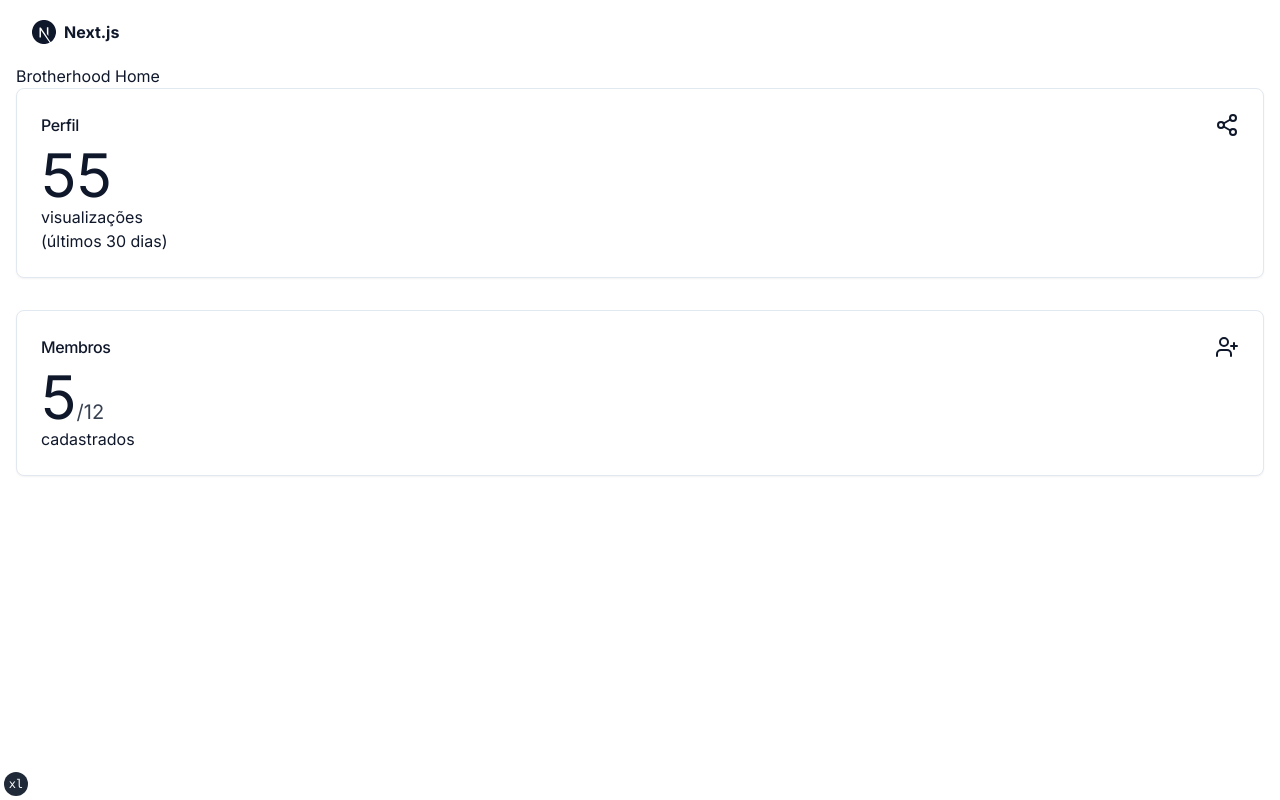
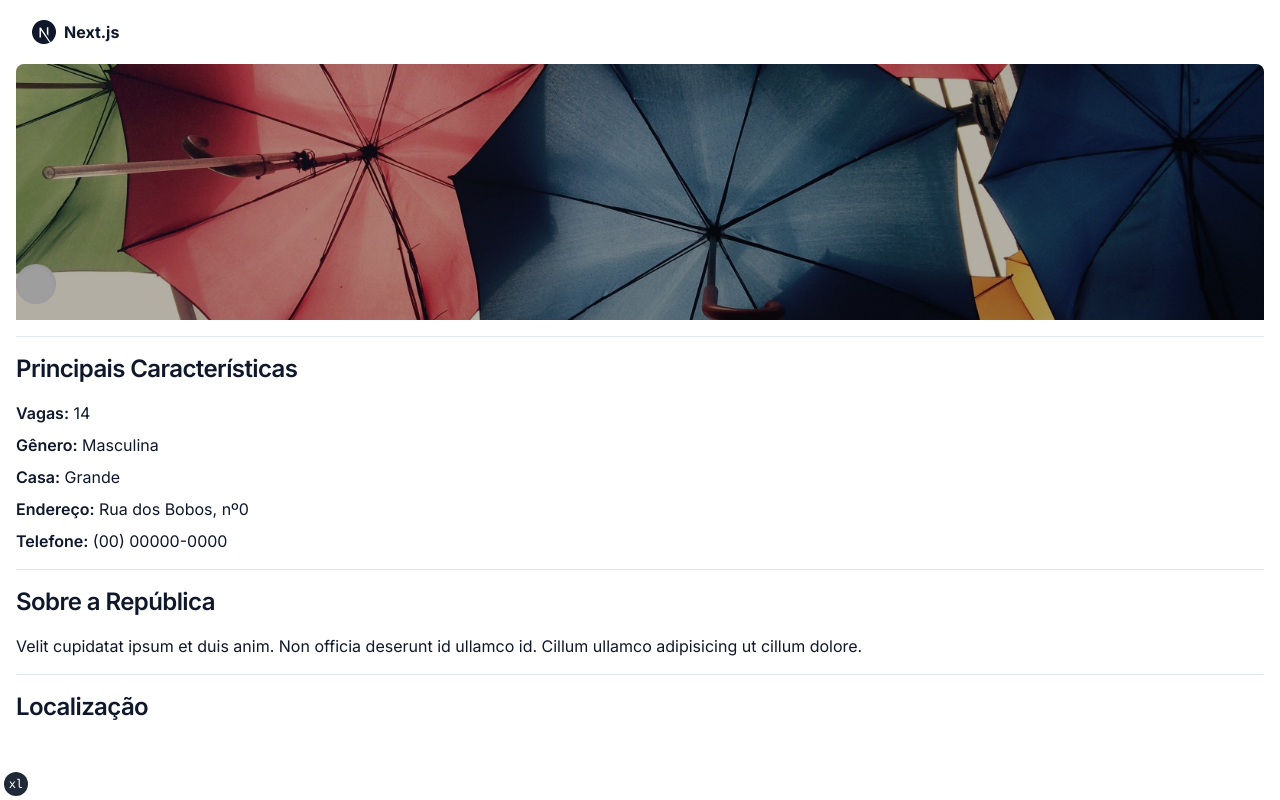
Before and after one commit to brotherhood-br/frontend, a Next.js app: page /republica in a window 1280 px wide. Built offline with nearby package versions, Linux system fonts and the light colour scheme; grey boxes are pictures that could not be loaded.

Commit message:
🚧 work in progress

```diff
--- a/app/layout.tsx
+++ b/app/layout.tsx
@@ -44,8 +44,8 @@ export default function RootLayout({ children }: RootLayoutProps) {
       email: "test@gmail.com",
       avatar: "https://i.pravatar.cc/150?img=3",
       initials: "JD",
-      role: "admin",
-      isAdmin: true,
+      role: "member",
+      isAdmin: false,
     })
   }, [login])
 
--- a/app/republica/page.tsx
+++ b/app/republica/page.tsx
@@ -5,6 +5,13 @@ import Link from "next/link"
 import { useAuth } from "@/hooks/useAuth"
 import { Card, CardContent, CardHeader, CardTitle } from "@/components/ui/card"
 import { Icons } from "@/components/icons"
+
+
+import Image from "next/image"
+
+import { Avatar, AvatarFallback, AvatarImage } from "@/components/ui/avatar"
+import { Badge } from "@/components/ui/badge"
+import { Separator } from "@/components/ui/separator"
 
 const BrotherhoodHomeAdmin = () => {
   const handleShareProfile = (e: React.MouseEvent<HTMLDivElement>) => {
@@ -64,7 +71,82 @@ const BrotherhoodHomeAdmin = () => {
 }
 
 const BrotherhoodHomeMember = () => {
-  return <div>Member</div>
+  const { user } = useAuth();
+
+  return <>
+  <div className="relative h-48 w-full md:h-64">
+    <div className="absolute inset-0">
+      <Image
+        src="/cover.jpg"
+        alt="Cover"
+        fill
+        objectFit="cover"
+        objectPosition="center"
+        className="rounded-t-lg"
+      />
+    </div>
+    <div className="absolute inset-0 rounded-t-lg bg-black/30" />
+    <div className="absolute inset-0 flex items-end justify-start pb-4">
+      <div className="relative">
+        <Avatar>
+          <AvatarImage src="https://github.com/shadcn.png" />
+          <AvatarFallback>{user?.initials}</AvatarFallback>
+        </Avatar>
+
+        <div className="absolute inset-0 rounded-full shadow-inner" />
+      </div>
+    </div>
+  </div>
+
+  <Separator className="my-4" />
+
+  <div>
+    <h1 className="text-2xl font-semibold tracking-tight">
+      Principais Características
+    </h1>
+
+    <ul className="mt-4 space-y-2">
+      <li>
+        <span className="font-semibold">Vagas:</span> 14
+      </li>
+      <li>
+        <span className="font-semibold">Gênero:</span> Masculina
+      </li>
+      <li>
+        <span className="font-semibold">Casa:</span> Grande
+      </li>
+      <li>
+        <span className="font-semibold">Endereço:</span> Rua dos Bobos, nº0
+      </li>
+      <li>
+        <span className="font-semibold">Telefone:</span> (00) 00000-0000
+      </li>
+    </ul>
+  </div>
+
+  <Separator className="my-4" />
+
+  <div>
+    <h1 className="text-2xl font-semibold tracking-tight">
+      Sobre a República
+    </h1>
+
+    <p className="mt-4">
+      Velit cupidatat ipsum et duis anim. Non officia deserunt id ullamco
+      id. Cillum ullamco adipisicing ut cillum dolore.
+    </p>
+  </div>
+
+  <Separator className="my-4" />
+
+  {/* Location */}
+  <div>
+    <h1 className="text-2xl font-semibold tracking-tight">Localização</h1>
+
+    <div className="mt-4"></div>
+    {/* TODO: use react-google-maps and GCP console to handle maps */}
+  </div>
+</>
 }
 
 export default function BrotherhoodHome() {
```
